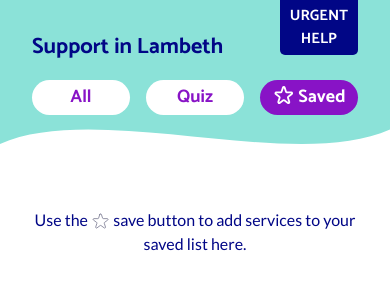
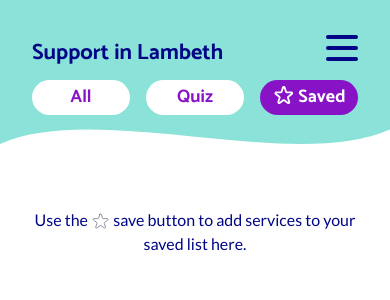
Before and after one commit to neontribe/my-best-life, a Next.js app: page /saved in a window 390 px wide. Shown: the top 300 px of the page. Built offline with nearby package versions, Linux system fonts and the light colour scheme.

Commit message:
feat: add hamburger menu in header

```diff
--- /dev/null
+++ b/src/Components/Burger.tsx
@@ -0,0 +1,42 @@
+import styled from 'styled-components'
+
+const StyledBurger = styled.button`
+  display: flex;
+  flex-direction: column;
+  justify-content: space-around;
+  width: 2rem;
+  height: 2rem;
+  background: transparent;
+  border: none;
+  cursor: pointer;
+  padding: 0;
+
+  &:focus {
+    outline: none;
+  }
+
+  div {
+    width: 2rem;
+    height: 0.25rem;
+    background: ${(props) => props.theme.colours.blue};
+    border-radius: 10px;
+    transition: all 0.3s linear;
+    position: relative;
+    transform-origin: 1px;
+  }
+`
+
+interface BurgerProps {
+  open: boolean
+  setOpen: (val: boolean) => void
+}
+
+export const Burger = ({ open, setOpen }: BurgerProps): JSX.Element => {
+  return (
+    <StyledBurger onClick={() => setOpen(!open)}>
+      <div />
+      <div />
+      <div />
+    </StyledBurger>
+  )
+}
--- a/src/Components/Header.tsx
+++ b/src/Components/Header.tsx
@@ -1,11 +1,14 @@
-import { useContext } from 'react'
+import { useContext, useState, useRef } from 'react'
 import Link from 'next/link'
 import styled from 'styled-components'
 import { useRouter } from 'next/router'
+import useOnClickOutside from '../hooks/useOnClickOutside'
 
 import { VisuallyHidden } from './VisuallyHidden'
 import { VerticalSpacing } from './VerticalSpacing'
 import { QuizContext } from '../context/QuizContext'
+import { Burger } from './Burger'
+import { Menu } from './Menu'
 
 interface HeaderProps {
   title: string
@@ -23,16 +26,16 @@ const Header = styled.header`
 `
 
 const HeaderContents = styled.div`
-  align-items: center;
+  align-items: flex-end;
   display: flex;
   min-height: 4rem;
   justify-content: space-between;
 `
 
 const Title = styled.h1`
-  align-self: flex-end;
   font-family: 'Catamaran', sans-serif;
   font-size: ${(props) => props.theme.fontSizes.title};
+  line-height: 1;
 `
 
 const Nav = styled.nav`
@@ -88,34 +91,14 @@ const NavPill = styled.a<{ activePage: boolean }>`
   }
 `
 
-const Help = styled.a`
-  align-self: flex-start;
-  background-color: ${(props) => props.theme.colours.blue};
-  border-bottom-left-radius: 5px;
-  border-bottom-right-radius: 5px;
-  color: ${(props) => props.theme.colours.white};
-  display: flex;
-  flex-direction: column;
-  font-family: 'Catamaran', sans-serif;
-  font-size: ${(props) => props.theme.fontSizes.small};
-  padding: 5px 10px;
-  text-align: center;
-  text-decoration: none;
-
-  &:hover {
-    background-color: ${(props) => props.theme.colours.blue_light};
-    color: ${(props) => props.theme.colours.blue};
-  }
-
-  &:focus {
-    outline: 2px dashed ${(props) => props.theme.colours.purple};
-    outline-offset: 2px;
-  }
-`
-
 export const HeaderComponent = ({ title }: HeaderProps): JSX.Element => {
   const currentPage = useRouter().pathname
   const { quizComplete } = useContext(QuizContext)
+
+  const ref = useRef<HTMLDivElement>(null)
+  useOnClickOutside(ref, () => setOpenMenu(false))
+
+  const [openMenu, setOpenMenu] = useState(false)
 
   return (
     <>
@@ -131,10 +114,7 @@ export const HeaderComponent = ({ title }: HeaderProps): JSX.Element => {
       <Header>
         <HeaderContents>
           <Title>{title}</Title>
-          <Help href="/helplines">
-            <span>URGENT</span>
-            <span>HELP</span>
-          </Help>
+          <Burger open={openMenu} setOpen={setOpenMenu} />
         </HeaderContents>
         <VerticalSpacing size={1} />
         <Nav>
@@ -177,6 +157,9 @@ export const HeaderComponent = ({ title }: HeaderProps): JSX.Element => {
           </LinkList>
         </Nav>
       </Header>
+      <div ref={ref}>
+        <Menu open={openMenu} />
+      </div>
     </>
   )
 }
--- /dev/null
+++ b/src/Components/Menu.tsx
@@ -0,0 +1,54 @@
+import styled from 'styled-components'
+
+export const StyledMenu = styled.nav<{ open: boolean }>`
+  display: flex;
+  flex-direction: column;
+  justify-content: center;
+  background: ${(props) => props.theme.colours.white};
+  box-shadow: 0 0 9px 2px ${(props) => props.theme.colours.shadow};
+  height: 400px
+  text-align: left;
+  padding: 0.5rem;
+  position: absolute;
+  top: 20px;
+  right: 20px;
+  z-index: 3;
+  width: 150px;
+
+  ${(props) =>
+    !props.open &&
+    `
+  display: none;
+  `}
+
+  a {
+    font-size: ${(props) => props.theme.fontSizes.small};
+    padding: 1rem;
+    color: ${(props) => props.theme.colours.blue};
+    transition: color 0.3s linear;
+    font-family: 'Catamaran', sans-serif;
+    text-decoration: none;
+
+    &:hover {
+      color: ${(props) => props.theme.colours.purple};
+    }
+
+      &:focus {
+    background: ${(props) => props.theme.colours.blue_light};
+  }
+  }
+`
+
+interface MenuProps {
+  open: boolean
+}
+
+export const Menu = ({ open }: MenuProps): JSX.Element => {
+  return (
+    <StyledMenu open={open}>
+      <a href="/">About</a>
+      <a href="/">Privacy</a>
+      <a href="/helplines">Urgent help</a>
+    </StyledMenu>
+  )
+}
--- /dev/null
+++ b/src/hooks/useOnClickOutside.tsx
@@ -0,0 +1,33 @@
+import { useEffect, RefObject } from 'react'
+
+type AnyEvent = MouseEvent | TouchEvent
+
+function useOnClickOutside<T extends HTMLElement = HTMLElement>(
+  ref: RefObject<T>,
+  handler: (event: AnyEvent) => void
+): void {
+  useEffect(() => {
+    const listener = (event: AnyEvent) => {
+      const el = ref?.current
+
+      // Do nothing if clicking ref's element or descendent elements
+      if (!el || el.contains(event.target as Node)) {
+        return
+      }
+
+      handler(event)
+    }
+
+    document.addEventListener(`mousedown`, listener)
+    document.addEventListener(`touchstart`, listener)
+
+    return () => {
+      document.removeEventListener(`mousedown`, listener)
+      document.removeEventListener(`touchstart`, listener)
+    }
+
+    // Reload only if ref or handler changes
+  }, [ref, handler])
+}
+
+export default useOnClickOutside
```
